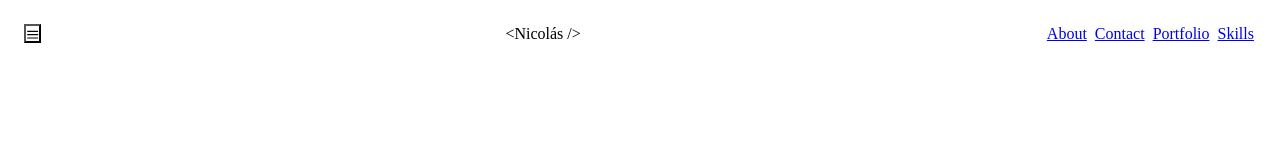
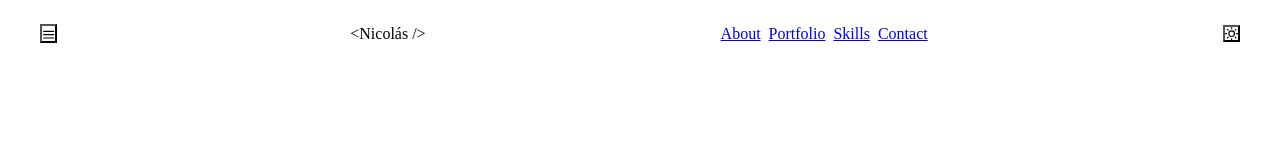
Before and after one commit to cardosonicolas/cardosonicolas, a Gatsby site: page / in a window 1280 px wide. Built offline with nearby package versions, Linux system fonts and the light colour scheme; Gatsby itself is replaced by a stand-in of ours.

Commit message:
add theme color toggler

```diff
--- a/src/components/Navbar.js
+++ b/src/components/Navbar.js
@@ -3,26 +3,25 @@ import {
   Box,
   Flex,
   HStack,
+  IconButton,
   Link,
-  IconButton,
   useDisclosure,
   useColorModeValue,
+  useColorMode,
   Stack,
 } from "@chakra-ui/react";
 
-import { HamburgerIcon, CloseIcon } from "@chakra-ui/icons";
+import { HamburgerIcon, CloseIcon, MoonIcon, SunIcon } from "@chakra-ui/icons";
 
-const Links = ["About", "Contact", "Portfolio", "Skills"];
+const Links = ["About", "Portfolio", "Skills", "Contact"];
 
 const NavLink = ({ children }) => (
   <Link
-    px={2}
-    py={1}
-    rounded={"md"}
+    p={2}
     _hover={{
       textDecoration: "none",
     }}
-    href={"#"}
+    href={`#${children}`}
   >
     {children}
   </Link>
@@ -30,11 +29,17 @@ const NavLink = ({ children }) => (
 
 const Navbar = () => {
   const { isOpen, onOpen, onClose } = useDisclosure();
+  const { colorMode, toggleColorMode } = useColorMode();
 
   return (
     <>
       <Box bg={useColorModeValue("blue.50", "blue.900")} p={"1em"}>
-        <Flex alignItems={"center"} justifyContent={"space-between"}>
+        <Flex
+          alignItems={"center"}
+          justifyContent={"space-between"}
+          maxW={"1200px"}
+          margin={"auto"}
+        >
           <IconButton
             size={"md"}
             bg={"inherit"}
@@ -43,22 +48,21 @@ const Navbar = () => {
             onClick={isOpen ? onClose : onOpen}
           />
           <Box>{"<Nicolás />"}</Box>
-          <HStack spacing={8} alignItems={"center"}>
-            <HStack
-              as={"nav"}
-              spacing={4}
-              display={{ base: "none", md: "flex" }}
-            >
-              {Links.map((link) => (
-                <NavLink key={link}>{link}</NavLink>
-              ))}
-            </HStack>
+
+          <HStack as={"nav"} spacing={4} display={{ base: "none", md: "flex" }}>
+            {Links.map((link) => (
+              <NavLink key={link}>{link}</NavLink>
+            ))}
           </HStack>
+
+          <IconButton onClick={toggleColorMode} bg={"inherit"}>
+            {colorMode === "light" ? <MoonIcon /> : <SunIcon />}
+          </IconButton>
         </Flex>
 
         {isOpen ? (
-          <Box pb={4} display={{ md: "none" }}>
-            <Stack as={"nav"} spacing={4}>
+          <Box pt={4} display={{ md: "none" }}>
+            <Stack as={"nav"} spacing={"4"}>
               {Links.map((link) => (
                 <NavLink key={link}>{link}</NavLink>
               ))}
--- a/src/pages/index.js
+++ b/src/pages/index.js
@@ -4,8 +4,8 @@ import Navbar from "../components/Navbar.js";
 const IndexPage = () => {
   return (
     <main>
+      <title>Cardoso Nicolás - Web Developer</title>
       <Navbar></Navbar>
-      <title>Cardoso Nicolás - Web Developer</title>
     </main>
   );
 };
```
